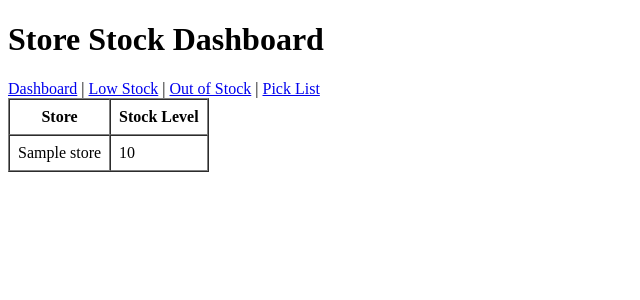
After one commit to y1ji3/knitwits, a Django app: template database/database/templates/dashboard.html in a window 1280 px wide. The commit adds this page. Shown: the top 300 px of the page, without its empty margins (0-640 px from the left). Run offline with Django 5.2, Linux system fonts and the light colour scheme; the template is opened without the code that fills it: most values are stand-ins (such as "Sample title", 1, 10 or a date in 2020).

Commit message:
edits to file name change

```diff
--- a/database/database/asgi.py
+++ b/database/database/asgi.py
@@ -11,6 +11,6 @@ import os
 
 from django.core.asgi import get_asgi_application
 
-os.environ.setdefault('DJANGO_SETTINGS_MODULE', 'knitwits.settings')
+os.environ.setdefault('DJANGO_SETTINGS_MODULE', 'database.settings')
 
 application = get_asgi_application()
--- a/database/database/settings.py
+++ b/database/database/settings.py
@@ -37,7 +37,7 @@ INSTALLED_APPS = [
     'django.contrib.sessions',
     'django.contrib.messages',
     'django.contrib.staticfiles',
-    'knitwits',
+    'database',
 ]
 
 MIDDLEWARE = [
@@ -50,7 +50,7 @@ MIDDLEWARE = [
     'django.middleware.clickjacking.XFrameOptionsMiddleware',
 ]
 
-ROOT_URLCONF = 'knitwits.urls'
+ROOT_URLCONF = 'database.urls'
 
 TEMPLATES = [
     {
@@ -67,7 +67,7 @@ TEMPLATES = [
     },
 ]
 
-WSGI_APPLICATION = 'knitwits.wsgi.application'
+WSGI_APPLICATION = 'database.wsgi.application'
 
 
 # Database
--- /dev/null
+++ b/database/database/templates/dashboard.html
@@ -0,0 +1,39 @@
+<!DOCTYPE html>
+<html lang="en">
+<head>
+	<meta charset="UTF-8">
+	<meta name="viewport" content="width=device-width, initial-scale=1.0">
+	<title>Dashboard</title>
+</head>
+<body>
+	<h1>Store Stock Dashboard</h1>
+
+	<nav>
+		<a href="/">Dashboard</a> |
+		<a href="/low-stock/">Low Stock</a> |
+		<a href="/out-of-stock/">Out of Stock</a> |
+		<a href="/pick-list/">Pick List</a>
+	</nav>
+
+	<table border="1" cellpadding="8" cellspacing="0">
+		<thead>
+			<tr>
+				<th>Store</th>
+				<th>Stock Level</th>
+			</tr>
+		</thead>
+		<tbody>
+			{% for store in stores %}
+				<tr>
+					<td>{{ store.shop_name }}</td>
+					<td>{{ store.shop_stock }}</td>
+				</tr>
+			{% empty %}
+				<tr>
+					<td colspan="2">No stores found.</td>
+				</tr>
+			{% endfor %}
+		</tbody>
+	</table>
+</body>
+</html>
--- a/database/database/templates/low_stock.html
+++ b/database/database/templates/low_stock.html
@@ -9,6 +9,7 @@
 	<h1>Low Stock Items</h1>
 
 	<nav>
+		<a href="/">Dashboard</a> |
 		<a href="/low-stock/">Low Stock</a> |
 		<a href="/out-of-stock/">Out of Stock</a> |
 		<a href="/pick-list/">Pick List</a>
@@ -16,7 +17,7 @@
 
 	<ul>
 		{% for item in low_stock_items %}
-			<li>{{ item.name }} - Stock: {{ item.stock }}</li>
+			<li>{{ item.shop_name }} - Stock: {{ item.shop_stock }}</li>
 		{% empty %}
 			<li>No low stock items.</li>
 		{% endfor %}
--- a/database/database/templates/out_of_stock.html
+++ b/database/database/templates/out_of_stock.html
@@ -9,6 +9,7 @@
 	<h1>Out of Stock Items</h1>
 
 	<nav>
+		<a href="/">Dashboard</a> |
 		<a href="/low-stock/">Low Stock</a> |
 		<a href="/out-of-stock/">Out of Stock</a> |
 		<a href="/pick-list/">Pick List</a>
@@ -16,7 +17,7 @@
 
 	<ul>
 		{% for item in out_of_stock_items %}
-			<li>{{ item.name }} - Stock: {{ item.stock }}</li>
+			<li>{{ item.shop_name }} - Stock: {{ item.shop_stock }}</li>
 		{% empty %}
 			<li>No out of stock items.</li>
 		{% endfor %}
--- a/database/database/templates/pick_list.html
+++ b/database/database/templates/pick_list.html
@@ -9,6 +9,7 @@
 	<h1>Pick List Items</h1>
 
 	<nav>
+		<a href="/">Dashboard</a> |
 		<a href="/low-stock/">Low Stock</a> |
 		<a href="/out-of-stock/">Out of Stock</a> |
 		<a href="/pick-list/">Pick List</a>
@@ -16,7 +17,7 @@
 
 	<ul>
 		{% for item in pick_list_items %}
-			<li>{{ item.name }} - Stock: {{ item.stock }}</li>
+			<li>{{ item.shop_name }} - Stock: {{ item.shop_stock }}</li>
 		{% empty %}
 			<li>No items currently in pick list.</li>
 		{% endfor %}
--- a/database/database/urls.py
+++ b/database/database/urls.py
@@ -20,6 +20,7 @@ from . import views
 
 urlpatterns = [
     path('admin/', admin.site.urls),
+    path('', views.dashboard, name='dashboard'),
     path('low-stock/', views.low_stock, name='low_stock'),
     path('out-of-stock/', views.out_of_stock, name='out_of_stock'),
     path('pick-list/', views.all_pick_list, name='pick_list'),
--- a/database/database/wsgi.py
+++ b/database/database/wsgi.py
@@ -11,6 +11,6 @@ import os
 
 from django.core.wsgi import get_wsgi_application
 
-os.environ.setdefault('DJANGO_SETTINGS_MODULE', 'knitwits.settings')
+os.environ.setdefault('DJANGO_SETTINGS_MODULE', 'database.settings')
 
 application = get_wsgi_application()
--- a/database/manage.py
+++ b/database/manage.py
@@ -6,7 +6,7 @@ import sys
 
 def main():
     """Run administrative tasks."""
-    os.environ.setdefault('DJANGO_SETTINGS_MODULE', 'knitwits.settings')
+    os.environ.setdefault('DJANGO_SETTINGS_MODULE', 'database.settings')
     try:
         from django.core.management import execute_from_command_line
     except ImportError as exc:
```
Also changed, not shown: database/database/views.py (+6 -8 lines).
